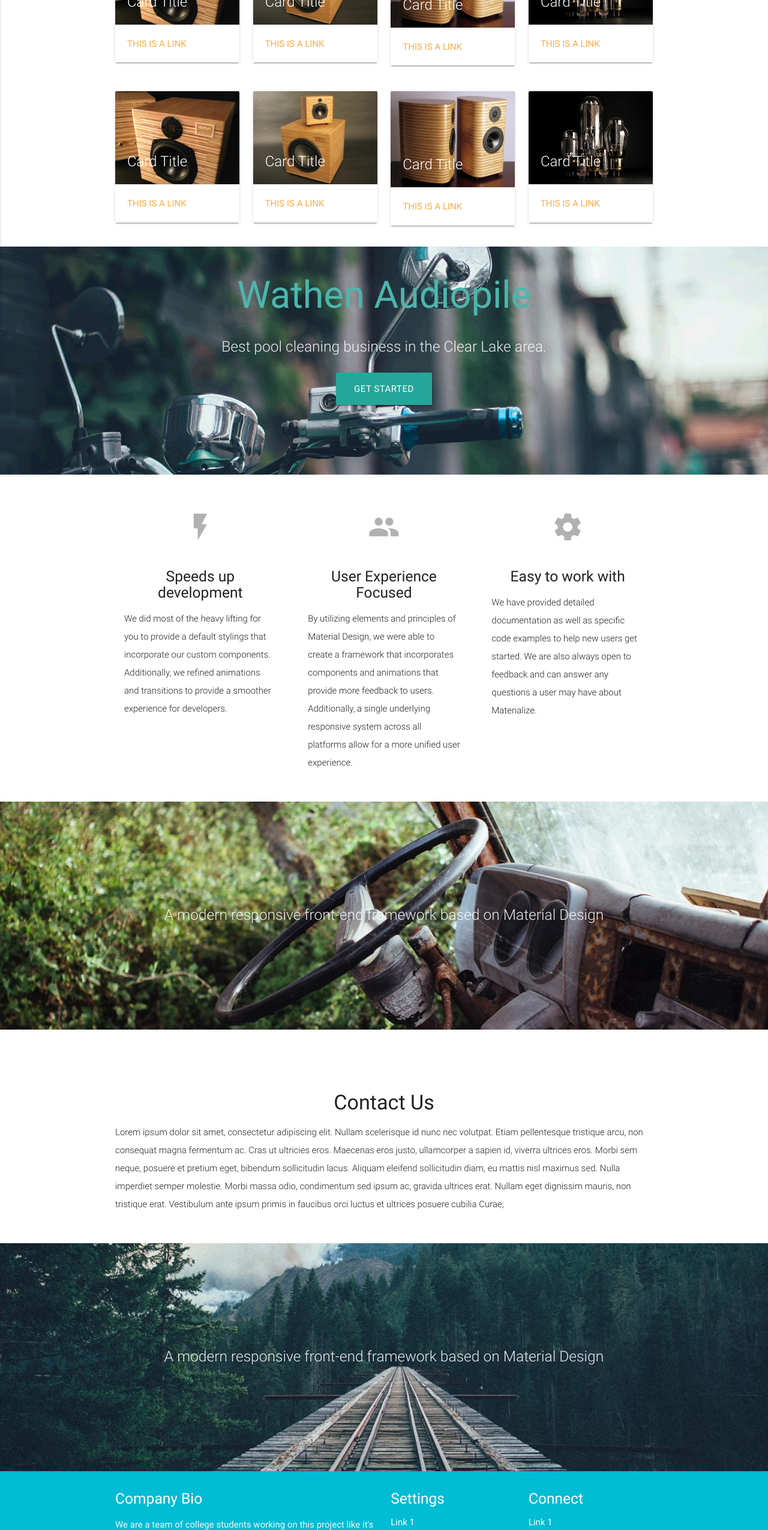
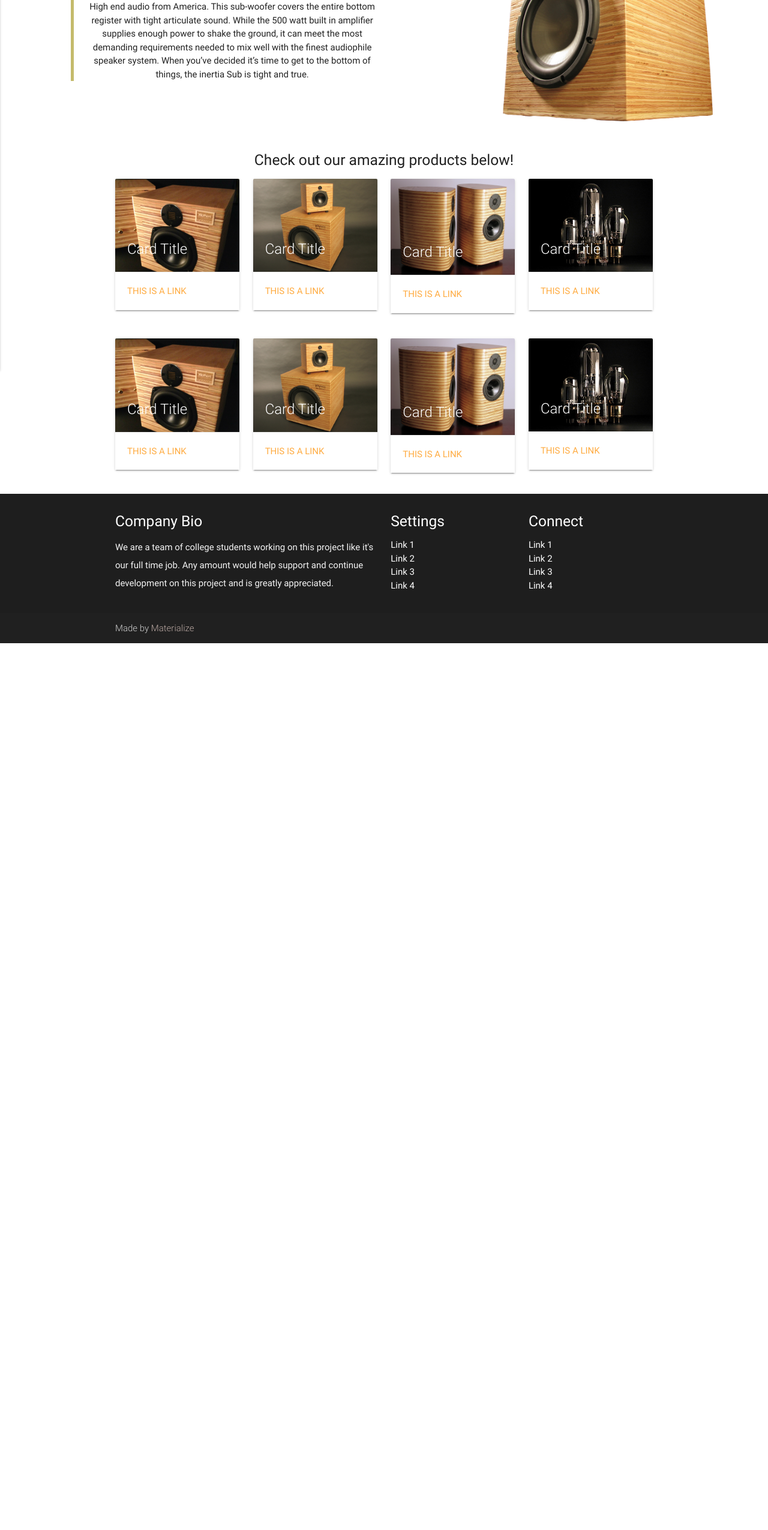
Before and after one commit to bearclaw813/wathenaudiophile, a website: page index.html in a window 1280 px wide. Shown: the part 243-2793 px from the top of the page at 60% size. After the commit the page ends 1315 px from the top, so only its background shows below. Drawn offline with nearby package versions, Linux system fonts and the light colour scheme.

Commit message:
Carousel

```diff
--- a/css/main.css
+++ b/css/main.css
@@ -10,12 +10,42 @@
    Base styles: opinionated defaults
    ========================================================================== */
 
+
+
 html {
     color: #222;
     font-size: 1em;
     line-height: 1.4;
 }
 
+.carousel{
+    padding-top:300px;
+    padding-bottom:100px;
+}
+
+blockquote{
+        border-left: 5px solid #c4bb6c;
+
+}
+blockquote-right{
+        border-right: 5px solid #c4bb6c;
+
+    display: block;
+    -webkit-margin-before: 1em;
+    -webkit-margin-after: 1em;
+    -webkit-margin-start: 40px;
+    -webkit-margin-end: 40px;
+}
+
+
+.carousel .indicators .indicator-item {
+    background-color:black;
+}
+
+.carousel-item{
+
+    padding-top:25px;
+}
 /*
  * Remove text-shadow in selection highlight:
  * https://twitter.com/miketaylr/status/12228805301
--- a/css/style.css
+++ b/css/style.css
@@ -19,6 +19,8 @@ i{
     color:#b1b1b1;
     padding:20px;
 }*/
+
+
 
 nav ul a,
 nav .brand-logo {
--- a/index.html
+++ b/index.html
@@ -173,7 +173,60 @@
             </li>
         </ul>
     </header>
-<div class="container">
+    <div class="carousel carousel-slider center" data-indicators="true">
+        <!--<div class="carousel-fixed-item center">
+            <a class="btn waves-effect white grey-text darken-text-2">button</a>
+        </div>-->
+        <div class="carousel-item white" href="#one!">
+            <div class="row valign-wrapper">
+                <!--<h2>First Panel</h2>-->
+
+                <div class="col s7 m5 l5 valign">
+
+                    <blockquote>
+                        <h3>The Inertia Sub</h3>
+                        High end audio from America. This sub-woofer
+                        covers the entire bottom register with tight articulate sound. While the 500 watt built in amplifier
+                        supplies enough power to shake the ground, it can meet the most demanding requirements needed to
+                        mix well with the finest audiophile speaker system. When you’ve decided it’s time to get
+                        to the bottom of things, the inertia Sub is tight and true.
+                    </blockquote>
+
+                </div>
+                <div class="col s5">
+                    <img style="width:350px;" class="responsive-img" src="img/speaker_trans.png" />
+                </div>
+            </div>
+        </div>
+        <div class="carousel-item white black-text" href="#two!">
+            <div class="row valign-wrapper">
+                <!--<h2>First Panel</h2>-->
+
+                <div class="col s7 push-s5 valign">
+
+                    <blockquote-right>
+                        <h3>Reference 1</h3>
+                        The Reference One tweeters are designed to complement the Reference One woofers. It incorporates an optimized silk diaphragm that combines very low mass, superb damping, and a carefully calculated dome profile.
+                    </blockquote-right>
+
+                </div>
+                <div class="col s5 pull-s7">
+                    <img style="width:400px;" class="responsive-img" src="img/duo_speakers_trans.png" />
+                </div>
+            </div>
+        </div>
+        <div class="carousel-item green white-text" href="#three!">
+            <h2>Third Panel</h2>
+            <p class="white-text">This is your third panel</p>
+        </div>
+        <div class="carousel-item blue white-text" href="#four!">
+            <h2>Fourth Panel</h2>
+            <p class="white-text">This is your fourth panel</p>
+        </div>
+    </div>
+
+
+    <div class="container">
     <div class="beginningSection">
         <h5 class="center">Check out our amazing products below!</h5>
         <div class="row">
@@ -242,6 +295,8 @@
             </div>
         </div>
     </div>
+
+
     <div class="beginningSection">
         <div class="row">
             <div class="col s12 m6 l3">
@@ -310,89 +365,89 @@
         </div>
     </div>
 </div>
-    <main>
-        <div id="index-banner" class="parallax-container">
-            <div class="section no-pad-bot">
-                <div class="container">
-                    <br><br>
-                    <h1 class="header center teal-text text-lighten-2">Wathen Audiopile</h1>
-                    <div class="row center">
-                        <h5 class="header col s12 light">Best pool cleaning business in the Clear Lake area.</h5>
-                    </div>
-                    <div class="row center">
-                        <a href="http://materializecss.com/getting-started.html" id="download-button" class="btn-large waves-effect waves-light teal lighten-1">Get Started</a>
-                    </div>
-                    <br><br>
-                </div>
-            </div>
-            <div class="parallax"><img src="img/background1.jpg" alt="Unsplashed background img 1"></div>
-        </div>
+    <!--<main>-->
+        <!--<div id="index-banner" class="parallax-container">-->
+            <!--<div class="section no-pad-bot">-->
+                <!--<div class="container">-->
+                    <!--<br><br>-->
+                    <!--<h1 class="header center teal-text text-lighten-2">Wathen Audiopile</h1>-->
+                    <!--<div class="row center">-->
+                        <!--<h5 class="header col s12 light">Best pool cleaning business in the Clear Lake area.</h5>-->
+                    <!--</div>-->
+                    <!--<div class="row center">-->
+                        <!--<a href="http://materializecss.com/getting-started.html" id="download-button" class="btn-large waves-effect waves-light teal lighten-1">Get Started</a>-->
+                    <!--</div>-->
+                    <!--<br><br>-->
+                <!--</div>-->
+            <!--</div>-->
+            <!--<div class="parallax"><img src="img/background1.jpg" alt="Unsplashed background img 1"></div>-->
+        <!--</div>-->
 
-        <div class="container">
-            <div class="section">
-                <!--   Icon Section   -->
-                <div class="row">
-                    <div class="col s12 m4">
-                        <div class="icon-block">
-                            <h2 class="center brown-text"><i class="material-icons">flash_on</i></h2>
-                            <h5 class="center">Speeds up development</h5>
-                            <p class="light">We did most of the heavy lifting for you to provide a default stylings that incorporate our custom components. Additionally, we refined animations and transitions to provide a smoother experience for developers.</p>
-                        </div>
-                    </div>
-                    <div class="col s12 m4">
-                        <div class="icon-block">
-                            <h2 class="center brown-text"><i class="material-icons">group</i></h2>
-                            <h5 class="center">User Experience Focused</h5>
-                            <p class="light">By utilizing elements and principles of Material Design, we were able to create a framework that incorporates components and animations that provide more feedback to users. Additionally, a single underlying responsive system across all platforms allow for a more unified user experience.</p>
-                        </div>
-                    </div>
-                    <div class="col s12 m4">
-                        <div class="icon-block">
-                            <h2 class="center brown-text"><i class="material-icons">settings</i></h2>
-                            <h5 class="center">Easy to work with</h5>
-                            <p class="light">We have provided detailed documentation as well as specific code examples to help new users get started. We are also always open to feedback and can answer any questions a user may have about Materialize.</p>
-                        </div>
-                    </div>
-                </div>
-            </div>
-        </div>
+        <!--<div class="container">-->
+            <!--<div class="section">-->
+                <!--&lt;!&ndash;   Icon Section   &ndash;&gt;-->
+                <!--<div class="row">-->
+                    <!--<div class="col s12 m4">-->
+                        <!--<div class="icon-block">-->
+                            <!--<h2 class="center brown-text"><i class="material-icons">flash_on</i></h2>-->
+                            <!--<h5 class="center">Speeds up development</h5>-->
+                            <!--<p class="light">We did most of the heavy lifting for you to provide a default stylings that incorporate our custom components. Additionally, we refined animations and transitions to provide a smoother experience for developers.</p>-->
+                        <!--</div>-->
+                    <!--</div>-->
+                    <!--<div class="col s12 m4">-->
+                        <!--<div class="icon-block">-->
+                            <!--<h2 class="center brown-text"><i class="material-icons">group</i></h2>-->
+                            <!--<h5 class="center">User Experience Focused</h5>-->
+                            <!--<p class="light">By utilizing elements and principles of Material Design, we were able to create a framework that incorporates components and animations that provide more feedback to users. Additionally, a single underlying responsive system across all platforms allow for a more unified user experience.</p>-->
+                        <!--</div>-->
+                    <!--</div>-->
+                    <!--<div class="col s12 m4">-->
+                        <!--<div class="icon-block">-->
+                            <!--<h2 class="center brown-text"><i class="material-icons">settings</i></h2>-->
+                            <!--<h5 class="center">Easy to work with</h5>-->
+                            <!--<p class="light">We have provided detailed documentation as well as specific code examples to help new users get started. We are also always open to feedback and can answer any questions a user may have about Materialize.</p>-->
+                        <!--</div>-->
+                    <!--</div>-->
+                <!--</div>-->
+            <!--</div>-->
+        <!--</div>-->
 
-        <div class="parallax-container valign-wrapper">
-            <div class="section no-pad-bot">
-                <div class="container">
-                    <div class="row center">
-                        <h5 class="header col s12 light">A modern responsive front-end framework based on Material Design</h5>
-                    </div>
-                </div>
-            </div>
-            <div class="parallax"><img src="img/background2.jpg" alt="Unsplashed background img 2"></div>
-        </div>
-        <div class="container">
-            <div class="section">
-                <div class="row">
-                    <div class="col s12 center">
-                        <h3><i class="mdi-content-send brown-text"></i></h3>
-                        <h4>Contact Us</h4>
-                        <p class="left-align light">Lorem ipsum dolor sit amet, consectetur adipiscing elit. Nullam scelerisque id nunc nec volutpat. Etiam pellentesque tristique arcu, non consequat magna fermentum ac. Cras ut ultricies eros. Maecenas eros justo, ullamcorper a sapien id, viverra ultrices eros. Morbi sem neque, posuere et pretium eget, bibendum sollicitudin lacus. Aliquam eleifend sollicitudin diam, eu mattis nisl maximus sed. Nulla imperdiet semper molestie. Morbi massa odio, condimentum sed ipsum ac, gravida ultrices erat. Nullam eget dignissim mauris, non tristique erat. Vestibulum ante ipsum primis in faucibus orci luctus et ultrices posuere cubilia Curae;</p>
-                    </div>
-                </div>
-            </div>
-        </div>
+        <!--<div class="parallax-container valign-wrapper">-->
+            <!--<div class="section no-pad-bot">-->
+                <!--<div class="container">-->
+                    <!--<div class="row center">-->
+                        <!--<h5 class="header col s12 light">A modern responsive front-end framework based on Material Design</h5>-->
+                    <!--</div>-->
+                <!--</div>-->
+            <!--</div>-->
+            <!--<div class="parallax"><img src="img/background2.jpg" alt="Unsplashed background img 2"></div>-->
+        <!--</div>-->
+        <!--<div class="container">-->
+            <!--<div class="section">-->
+                <!--<div class="row">-->
+                    <!--<div class="col s12 center">-->
+                        <!--<h3><i class="mdi-content-send brown-text"></i></h3>-->
+                        <!--<h4>Contact Us</h4>-->
+                        <!--<p class="left-align light">Lorem ipsum dolor sit amet, consectetur adipiscing elit. Nullam scelerisque id nunc nec volutpat. Etiam pellentesque tristique arcu, non consequat magna fermentum ac. Cras ut ultricies eros. Maecenas eros justo, ullamcorper a sapien id, viverra ultrices eros. Morbi sem neque, posuere et pretium eget, bibendum sollicitudin lacus. Aliquam eleifend sollicitudin diam, eu mattis nisl maximus sed. Nulla imperdiet semper molestie. Morbi massa odio, condimentum sed ipsum ac, gravida ultrices erat. Nullam eget dignissim mauris, non tristique erat. Vestibulum ante ipsum primis in faucibus orci luctus et ultrices posuere cubilia Curae;</p>-->
+                    <!--</div>-->
+                <!--</div>-->
+            <!--</div>-->
+        <!--</div>-->
 
-        <div class="parallax-container valign-wrapper">
-            <div class="section no-pad-bot">
-                <div class="container">
-                    <div class="row center">
-                        <h5 class="header col s12 light">A modern responsive front-end framework based on Material Design</h5>
-                    </div>
-                </div>
-            </div>
-            <div class="parallax"><img src="img/background3.jpg" alt="Unsplashed background img 3"></div>
-        </div>
-    </main>
+        <!--<div class="parallax-container valign-wrapper">-->
+            <!--<div class="section no-pad-bot">-->
+                <!--<div class="container">-->
+                    <!--<div class="row center">-->
+                        <!--<h5 class="header col s12 light">A modern responsive front-end framework based on Material Design</h5>-->
+                    <!--</div>-->
+                <!--</div>-->
+            <!--</div>-->
+            <!--<div class="parallax"><img src="img/background3.jpg" alt="Unsplashed background img 3"></div>-->
+        <!--</div>-->
+    <!--</main>-->
 
 
-    <footer class="page-footer cyan">
+    <footer class="page-footer">
         <div class="container">
             <div class="row">
                 <div class="col l6 s12">
--- a/js/init.js
+++ b/js/init.js
@@ -9,5 +9,6 @@
       });
     $('.parallax').parallax();
 
+    $('.carousel.carousel-slider').carousel({ full_width: true });
   }); // end of document ready
 })(jQuery); // end of jQuery name space
```
Also changed, not shown: css/materialize.css, img/duo_speakers_trans.png (added), img/speaker_trans.png (added), img/speakerlong_trans.png (added).
